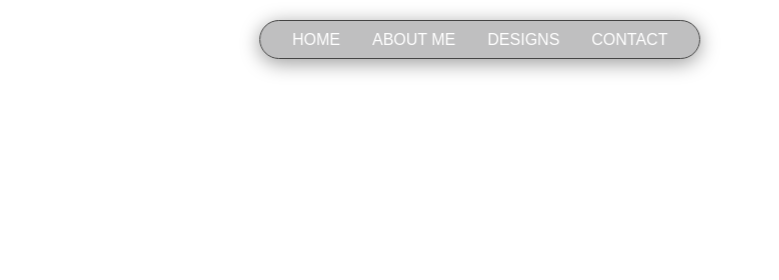
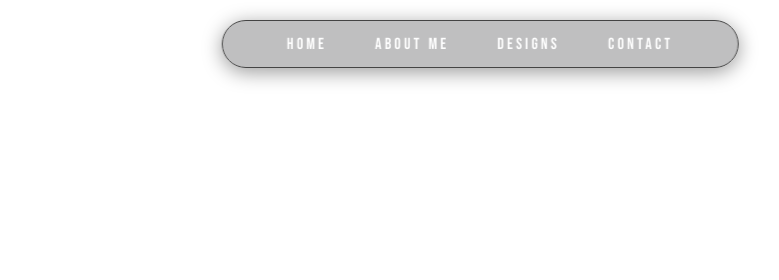
Before and after one commit to raketkroket/portfolio, a plain HTML site: page chatgpt/index.html in a window 1280 px wide. Shown: the top 280 px of the page, 160-939 px from the left. Drawn offline with nearby package versions, Linux system fonts and the light colour scheme.

Commit message:
maybe iim

```diff
--- a/chatgpt/index.html
+++ b/chatgpt/index.html
@@ -1,6 +1,7 @@
 <!DOCTYPE html>
 <html lang="en">
 <head>
+  <link href="https://fonts.googleapis.com/css2?family=Bebas+Neue&family=Cormorant+Garamond&display=swap" rel="stylesheet">
   <meta charset="UTF-8" />
   <title>HOME</title>
   <style>
@@ -64,7 +65,7 @@
     }
 
     nav {
-      position: fixed;
+
       top: 20px;
       left: 50%;
       transform: translateX(-50%);
@@ -73,10 +74,24 @@
       border: 1px solid #444;
       border-radius: 999px;
       padding: 0.6rem 2rem;
-      display: flex;
-      gap: 2rem;
+      gap: 3rem;
       z-index: 1000;
       box-shadow: 0 4px 20px rgba(0, 0, 0, 0.4);
+       font-family: 'Cormorant Garamond', serif;
+        color: rgb(141, 141, 141);
+        text-transform: uppercase;
+        overflow: hidden;
+        position: fixed;
+        display: flex;
+        justify-content: space-between;
+        align-items: center;
+
+        padding: 0 5%;
+        height: 3em;
+        z-index: 100;
+        font-family: 'Bebas Neue', sans-serif;
+        font-size: clamp(0.66rem, 2vw, 1rem);
+        letter-spacing: 0.2em;
     }
 
     nav a {
```
Also changed, not shown: chatgpt/wereldbol.png (deleted).
